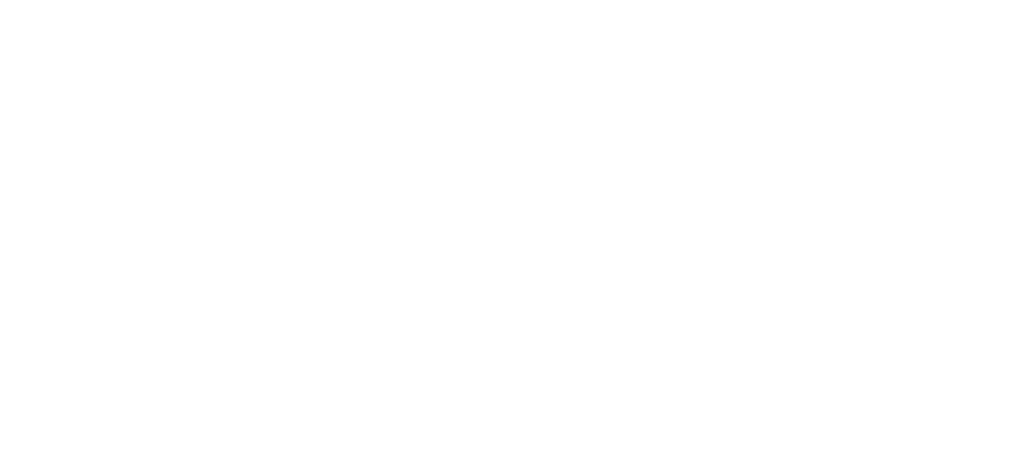
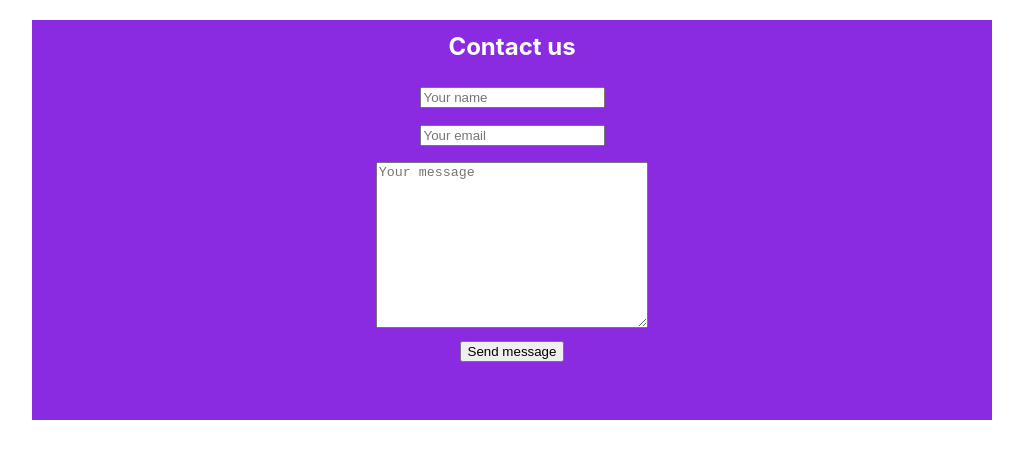
Before and after one commit to Miselrkba/react-sales-page, a React (Create React App) app: page /contact in a window 1280 px wide. Shown: the top 458 px of the page, without its empty margins (128-1151 px from the left). Built offline with nearby package versions, Linux system fonts and the light colour scheme.

Commit message:
added contactForm

```diff
--- a/src/App.css
+++ b/src/App.css
@@ -14,7 +14,7 @@
 .navbar {
   display: flex;
   margin: 2em;
-  height: 10em;
+  height: 9em;
   justify-content: center;
   align-items: center;
   color: white;
@@ -63,7 +63,8 @@
   margin: 2em;
   margin-left: 14em;
   margin-right: 14em;
-  height: 2em;
+  height: 3em;
+  align-items: center;
 }
 .btn {
   color: white;
--- a/src/App.js
+++ b/src/App.js
@@ -1,5 +1,6 @@
 import { Route, Switch } from "react-router-dom";
 import "./App.css";
+import ContactForm from "./ContactForm";
 import Feature1 from "./Feature1";
 import Feature2 from "./Feature2";
 import Feature3 from "./Feature3";
@@ -15,6 +16,7 @@
         <Route exact path="/feature2" component={Feature2} />
         <Route exact path="/feature3" component={Feature3} />
         <Route exact path="/signup" component={Signup} />
+        <Route exact path="/contact" component={ContactForm} />
       </Switch>
     </>
   );
--- /dev/null
+++ b/src/ContactForm.css
@@ -0,0 +1,21 @@
+.contact-form-style {
+  margin: 2em;
+  height: 25em;
+  color: white;
+  margin-top: 0em;
+  margin-left: 10em;
+  margin-right: 10em;
+  background: blueviolet;
+}
+h1 {
+  padding: 0.5em;
+  margin-bottom: 0.2em;
+}
+.input-container {
+  padding: 0.5em;
+}
+
+textarea{
+    width: 20em;
+    height: 12em;
+}
--- /dev/null
+++ b/src/ContactForm.js
@@ -0,0 +1,88 @@
+import React from "react";
+import { useFormik } from "formik";
+import * as Yup from "yup";
+import "./ContactForm.css";
+
+const ContactForm = () => {
+  const formik = useFormik({
+    initialValues: {
+      firstName: "",
+      lastName: "",
+      email: "",
+    },
+    validationSchema: Yup.object({
+      firstName: Yup.string()
+        .max(15, "Must be 15 characters or less")
+        .required("Required"),
+      lastName: Yup.string()
+        .max(20, "Must be 20 characters or less")
+        .required("Required"),
+      email: Yup.string().email("Invalid email address").required("Required"),
+    }),
+    onSubmit: (values) => {
+      alert(JSON.stringify(values, null, 2));
+    },
+  });
+
+  const handleSubmit = (e) => {
+    e.preventDefault();
+    if (!formik.values.firstName || !formik.values.lastName) {
+      return;
+    }
+    formik.handleSubmit();
+    formik.resetForm();
+  };
+
+  return (
+    <section className="contact-form-style">
+      <div>
+        <h1>Contact us</h1>
+      </div>
+      <form onSubmit={formik.handleSubmit}>
+        <div className="input-container">
+          <input
+            type="text"
+            name="name"
+            placeholder="Your name"
+            className={formik.errors.name ? "error" : null}
+            onChange={formik.handleChange}
+            value={formik.values.name}
+          />
+        </div>
+        {formik.errors.name ? (
+          <span className="errorText">{formik.errors.name}</span>
+        ) : null}
+        <div className="input-container">
+          <input
+            type="text"
+            name="email"
+            placeholder="Your email"
+            className={formik.errors.email ? "error" : null}
+            onChange={formik.handleChange}
+            value={formik.values.email}
+          />
+        </div>
+        {formik.errors.email ? (
+          <span className="errorText">{formik.errors.email}</span>
+        ) : null}
+        <div className="input-container">
+          <textarea
+            name="message"
+            placeholder="Your message"
+            className={formik.errors.message ? "error" : null}
+            onChange={formik.handleChange}
+            value={formik.values.message}
+          />
+        </div>
+        {formik.errors.message ? (
+          <span className="errorText">{formik.errors.message}</span>
+        ) : null}
+        <div className="button-container">
+          <button type="submit">Send message</button>
+        </div>
+      </form>
+    </section>
+  );
+};
+
+export default ContactForm;
--- a/src/Homepage.js
+++ b/src/Homepage.js
@@ -29,9 +29,14 @@
         <h1 className="feature-header">Feature3</h1>
       </div>
       <div className="purple footer">
-        Are you ready ...? Send us a message below
+        <p style={{ padding: "1px" }}>
+          {" "}
+          Are you ready ...? Send us a message below
+        </p>
       </div>
-      <button className="btn">Contact Us</button>
+      <Link to="/contact">
+        <button className="btn">Contact Us</button>
+      </Link>
       <Link to="/signup">
         <button className="btn">Sign up</button>
       </Link>
--- a/src/Signup.css
+++ b/src/Signup.css
@@ -1,6 +1,6 @@
 .form-style {
   margin: 2em;
-  height: 20em;
+  height: 18em;
   color: white;
   margin-top: 0em;
   margin-left: 10em;
@@ -13,5 +13,4 @@
 }
 .input-container{
     padding: 0.5em;
-    /* font-size: large; */
 }
```
